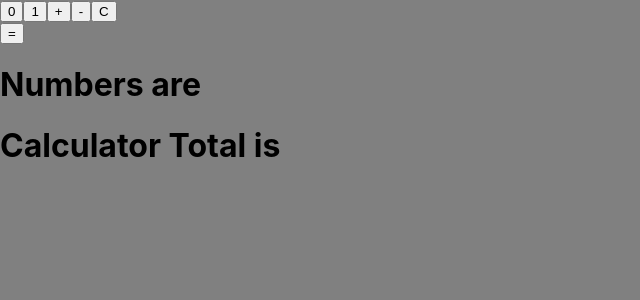
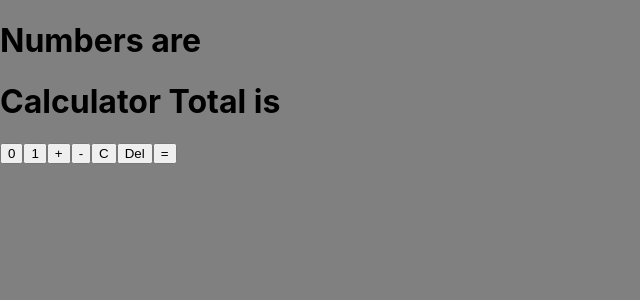
Before and after one commit to DonVlad1/calculator, a React (Create React App) app: page / in a window 1280 px wide. Shown: the top 300 px of the page, without its empty margins (0-640 px from the left). Built offline with nearby package versions, Linux system fonts and the light colour scheme.

Commit message:
Corrected warnings

```diff
--- a/src/App.js
+++ b/src/App.js
@@ -5,29 +5,33 @@ import { evaluate } from 'mathjs'
 const App = () =>
 {
 
-const [calculatorButtons, setCalculatorButtons] = useState([0,1,'+','-','C','='])
+const calculatorButtons = [0,1,'+','-','C', 'Del','=']
 const [selectedButtons, setButtonSelection] = useState([])
 const [calculatorTotal, setCalculatorTotal] = useState([])
 
   return (
     <div>
+      <h1>Numbers are {selectedButtons}</h1>
+      <h1>Calculator Total is {calculatorTotal}</h1>
       {calculatorButtons.map((button, buttonKey) =>
       {
+
         if (button === '=')
         {
-          return(
-          <div>
-          <button key= {buttonKey} onClick={() => setCalculatorTotal(returnResult(selectedButtons))}>=</button>
-          <h1>Numbers are {selectedButtons}</h1>
-          <h1>Calculator Total is {calculatorTotal}</h1>
-          </div>
-          )
+          return(<button key= { buttonKey } onClick={() => setCalculatorTotal(returnResult(selectedButtons))}>=</button>)
         }
         else if (button === 'C')
-          return(<button key= {buttonKey} onClick={() => clearAll(setButtonSelection, setCalculatorTotal)}>C</button>)
+        {
+          return(<button key = { buttonKey } onClick={() => clearAll(setButtonSelection, setCalculatorTotal)}>C</button>)
+        }
+        else if (button === 'Del')
+        {
+          console.log(selectedButtons)
+          return(<button key = { buttonKey } onClick={() => setButtonSelection(deleteLast(selectedButtons))}>Del</button>)
+        }
         else
         {
-          return (<button key= {buttonKey} onClick={() => setButtonSelection(addButtons(selectedButtons, button))}>{button}</button>)
+          return (<button key = { buttonKey } onClick={() => setButtonSelection(addButtons(selectedButtons, button))}>{button}</button>)
         }
       })}
     </div>
@@ -36,9 +40,8 @@ const [calculatorTotal, setCalculatorTotal] = useState([])
 
 function clearAll(setButtonSelection, setCalculatorTotal)
 {
-return setButtonSelection(""), setCalculatorTotal("")
+  return [setButtonSelection(""), setCalculatorTotal("")]
 }
-
 
 function returnResult(selectedButtons)
 {
@@ -50,6 +53,11 @@ function addButtons(selectedButtons, button)
   return selectedButtons => [...selectedButtons, button]
 }
 
+function deleteLast(selectedButtons)
+{
+  return selectedButtons.pop()
+}
+
 
 
 export default App
```
